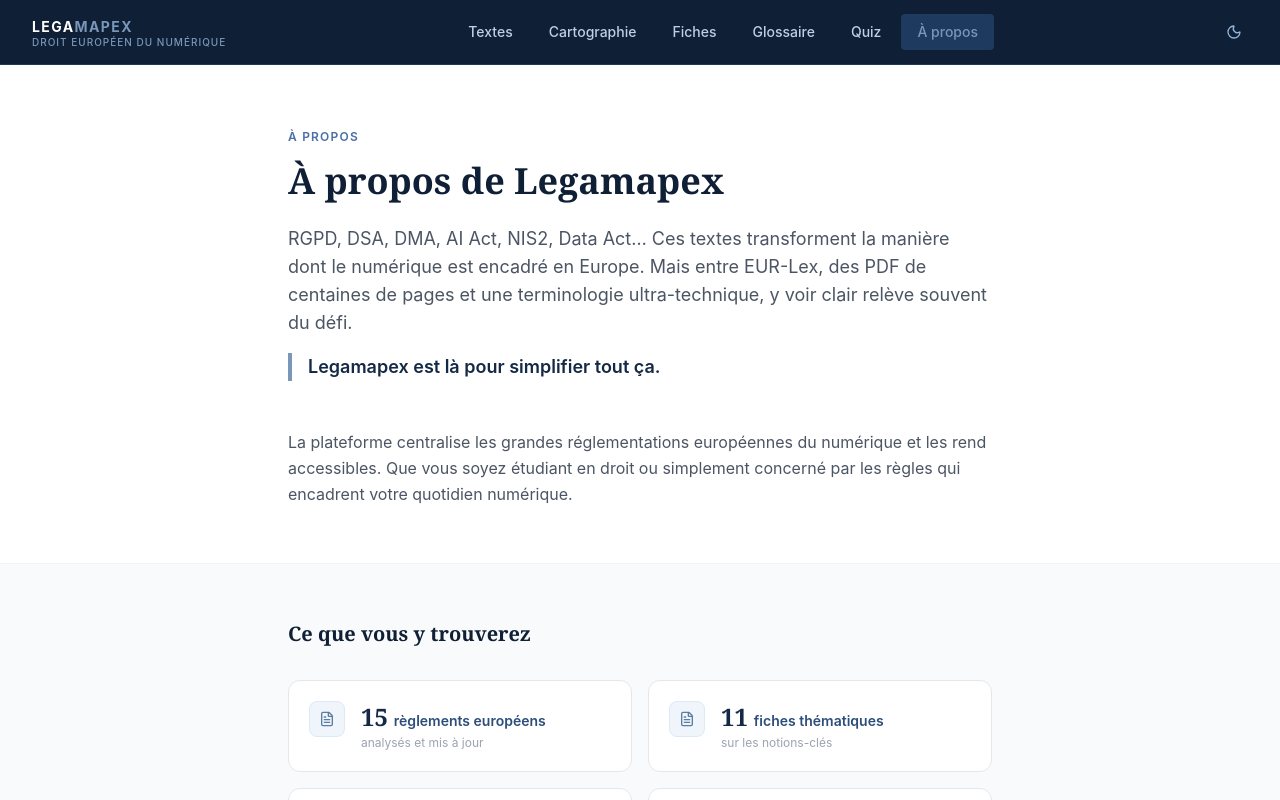
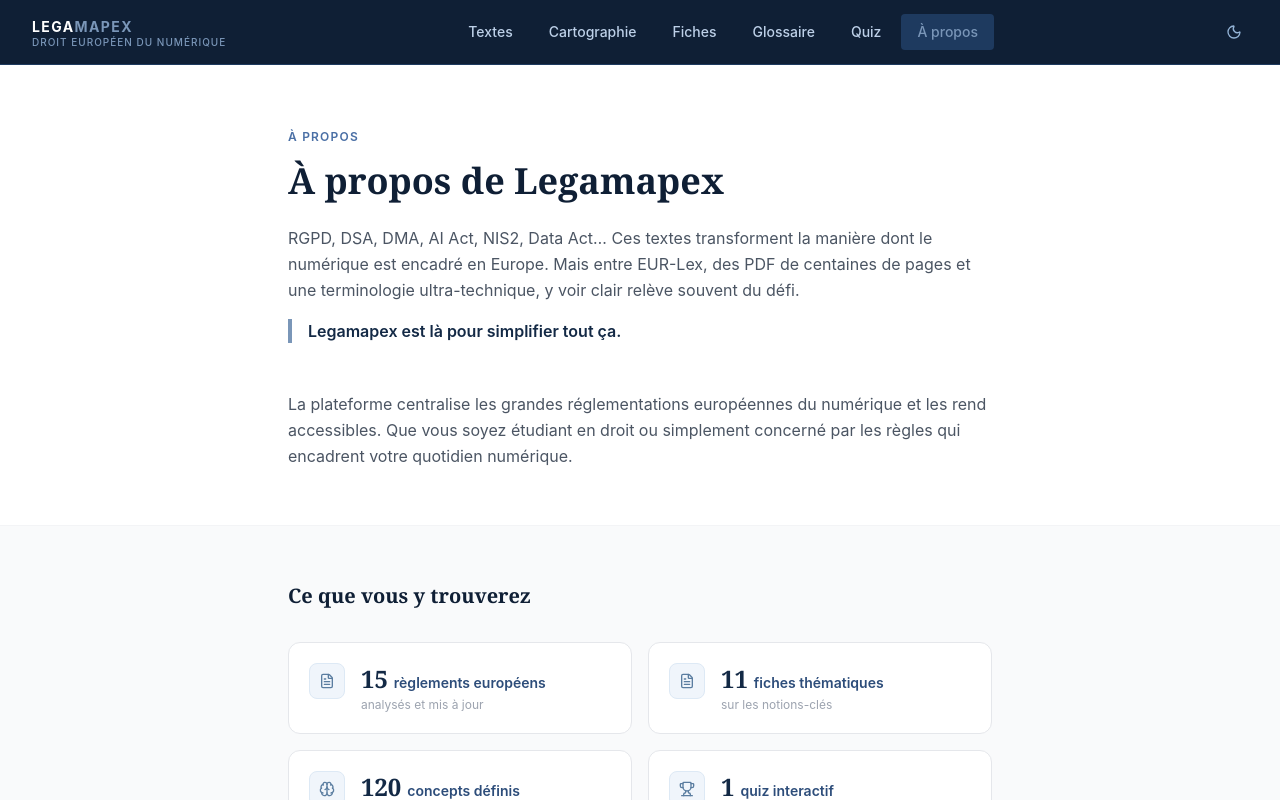
Before and after one commit to norhaneb17/EuraLawMap, a Next.js app: page /a-propos in a window 1280 px wide. Shown: the top 800 px of the page. Built offline with nearby package versions, Linux system fonts and the light colour scheme.

Commit message:
fix(a-propos): réduire taille police intro au même niveau que le corps
Co-Authored-By: Claude Sonnet 4.6 <noreply@anthropic.com>

```diff
--- a/app/a-propos/page.tsx
+++ b/app/a-propos/page.tsx
@@ -19,12 +19,12 @@ export default function AProposPage() {
         <h1 className="font-serif-display text-3xl md:text-4xl font-bold text-navy-950 dark:text-white mb-6 leading-tight">
           À propos de Legamapex
         </h1>
-        <p className="text-base md:text-lg text-gray-600 dark:text-gray-300 leading-relaxed mb-4">
+        <p className="text-base text-gray-600 dark:text-gray-300 leading-relaxed mb-4">
           RGPD, DSA, DMA, AI Act, NIS2, Data Act… Ces textes transforment la manière dont le
           numérique est encadré en Europe. Mais entre EUR-Lex, des PDF de centaines de pages et
           une terminologie ultra-technique, y voir clair relève souvent du défi.
         </p>
-        <p className="text-base md:text-lg font-semibold text-navy-900 dark:text-white border-l-4 border-gold-400 pl-4">
+        <p className="text-base font-semibold text-navy-900 dark:text-white border-l-4 border-gold-400 pl-4">
           Legamapex est là pour simplifier tout ça.
         </p>
       </div>
```
